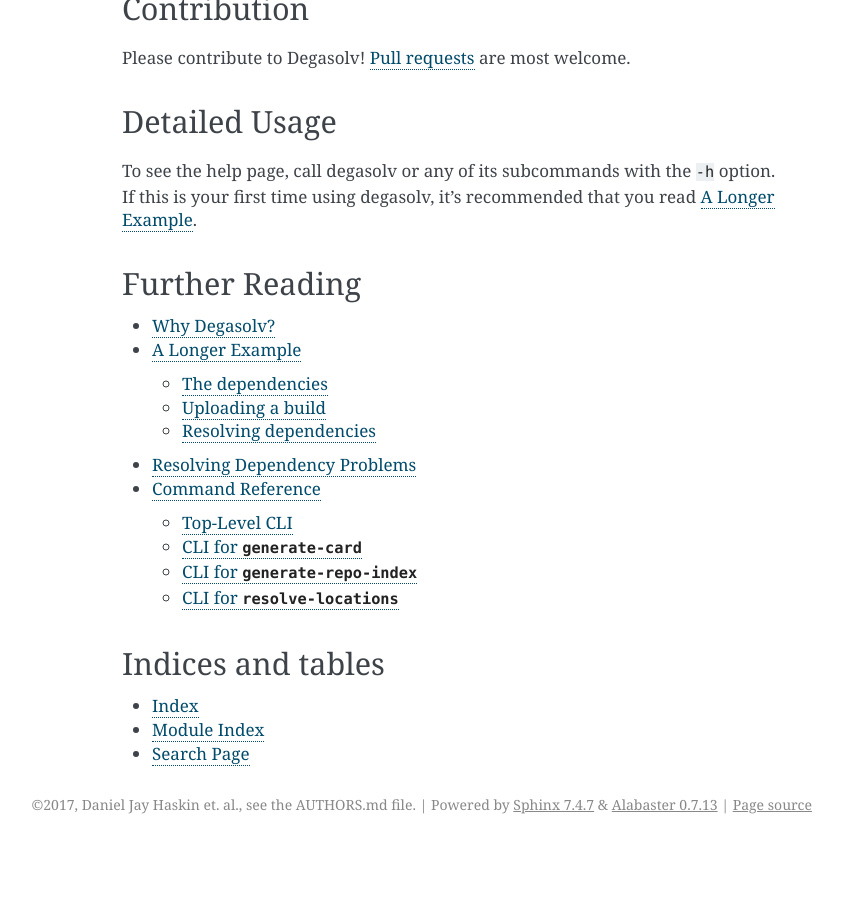
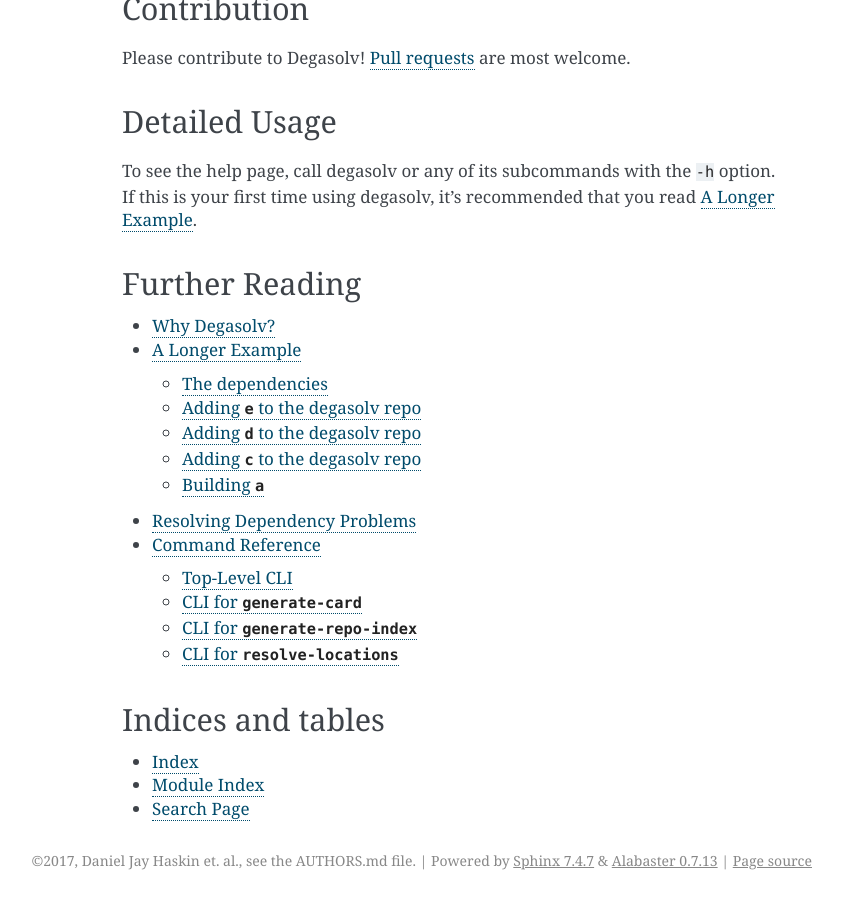
Before and after one commit to djhaskin987/degasolv, a Sphinx documentation site: the page built from docs/index.rst, in a window 1280 px wide and 900 px high, scrolled down 1585 px. Shown: the whole window, without its empty margins (298-1141 px from the left). Built offline with Sphinx 7.4.7, drawn with Linux system fonts in a browser that asks for light colours; before the commit the page ends 2429 px from its top, so only the background shows below that; some of the changed lines change nothing that is shown.

Commit message:
clip; adding lots to longer-example

````diff
--- a/docs/longer-example.rst
+++ b/docs/longer-example.rst
@@ -8,7 +8,7 @@
 part of a build.
 
 Suppose you have your artifacts, all zip files, stored on an
-auto-indexed HTTP server at `http://example.com/repo/`.
+auto-indexed HTTP server at ``http://example.com/repo/``.
 
 The dependencies
 ----------------
@@ -32,135 +32,190 @@
 first have `b`, `c`, `d`, and `e` present in the build directory.
 
 Well, *sort of*. You see, there was a recent breaking change to
-`a`. Where `a@1.9` worked fine with all previous versions of `b`, the
-newer `a@2.1` only works with `b@2.3` or greater. Since the `2.0` line of
-`b` came out, it relies on the newer `c@3.5.2`, and the
-ancient-but-still-used `d`, the only version of which was published as
-`d@0.5`. The last time `d` was touched, the newest version of `e` was
-`1.1`; however, the newer `c@3.5` relies on the fact that `e` must be
-newer than `1.8`. There are three published versions of `e`: `e@1.8`,
-`e@2.1`, and `e@2.4`. Only the `e@1.8` version of `e` is backwards
-compatible with `e@1.1` and so it is the only version which will
+``a``. Where ``a@1.9`` worked fine with all previous versions of
+``b``, the newer ``a@2.1`` only works with `b@2.3` or greater. Since
+the ``2.0`` line of ``b`` came out, it relies on the newer ``c@3.5``,
+and the ancient-but-still-used ``d``, the only version of which was
+published as ``d@0.5``. The last time ``d`` was touched, the newest
+version of ``e`` was ``1.1``; however, the newer ``c@3.5`` relies on
+the fact that ``e`` must be at least at version ``1.8`` or
+newer. There are three published versions of `e`: `e@1.8`, ``e@2.1``,
+and ``e@2.4``. Only the ``e@1.8`` version of ``e`` is backwards
+compatible with ``e@1.1`` and so it is the only version which will
 satisfy all dependencies.
 
 See? THIS is why you use a dependency manager with your builds.
 
-Uploading a build
------------------
+Adding ``e`` to the degasolv repo
+---------------------------------
 
-The first step is to build one of these dependencies. Let's say that
-we have as part of this build already created `e`, at the brand new
-version of `1.8`. We might have a file called `dependable.edn` somewhere
-in our git repository for `e`. It might look like this:
+The first step is to build ``e``, since it is at the bottom of our
+dependency tree. In our example, when we build ``e``, we mean that we
+are generating the file ``e-<version>.zip`` using the source code for
+``e``. Let's say that we have as part of this build already created
+``e``, at the brand new version of ``1.8``. We might have a file
+called ``degasolv.edn`` somewhere in our git repository for ``e``. We
+can use this file to specify options to degasolv, including
+repositories, requirements, etc. of the build. The file will be simple
+for ``e``, though, since ``e`` has no other dependencies. It might
+look like this::
 
-```clojure
-{
-    :id "e"
-    :version "1.8.0"
-    :file-name "e-1.8.0.zip"
-    :requirements []
-}
-```
+  ; filename: degasolv.edn
+  {
+      :id "e"
+      :version "1.8.0"
+  }
 
-We will use this file to update the information of the downstream package repository like this:
+During the build of ``e``, we push the build artifact ``e-1.8.0.zip``
+to the reposerver so that it can be downloaded at
+``https://example.com/repo/e-1.8.0.zip``. Then, we generate a
+``dscard`` file for ``e``. This file will represent ``e`` in a
+degasolv repository. It is done like this::
 
-```clojure
-(spit "new-repo-index.edn"
-  (let [e-information (clojure.edn/read-string (slurp "./dependable.edn"))]
-    (dependable.util/assoc-conj
-      (clojure.edn/read-string
-        (slurp "http://example.com/repo/index.edn"))
-      (:id information)
-      (assoc
-        (dissoc e-information :file-name)
-        :location
-        (str "http://example.com/repo/" (:file-name a-information))))))
-```
+  $ java -jar degasolv-<version>-standalone.jar -c ./degasolv.edn \
+      generate-card \
+      --location "https://example.com/repo/e-1.8.0.zip" \
+      --output-file "e-1.8.0.zip.dscard"
 
-This new file could then be copied up to the HTTP server in place of the old file
-located at `http://example.com/repo/index.edn`.
+Note that it is idiomatic to name the output file after the name of
+the file that the card will be representing in the degasolv
+respository.
 
-So, to summarize:
-  - We've just built the package for `e`.
-  - After we build `e`, we update the repo metadata.
-  - We also upload the file associated
-    with `e` to the repo. In this case, it's `e-1.8.0.zip`.
+This will create a file called ``e-1.8.0.zip.dscard``. You would then
+copy this file up to a server where the degasolv server would reside::
+
+  $ rsync e-1.8.0.zip.dscard user@reposerver:/var/www/repo/
+
+Once the card is added to the repo on the repo server, a command is run on the server
+to generate (or update) a degasolv repository index::
+
+  $ ssh user@reposerver
+  $ cd /var/www/repo
+  $ java -jar ./degasolv-<version>-standalone.jar \
+      generate-repo-index \
+      --search-directory /var/www/repo \
+      --output-file /var/www/repo/index.dsrepo
+
+This file takes all of the package information from all of the
+degasolv card files found under ``/var/www/repo`` and adds it to the
+repository index ``/var/www/repo/index.dsrepo``. Once this is done,
+the package ``e`` is listed as available in the degasolv respository
+index. We can check that the version of ``e`` that we
+put in the degasolv repository made it into the index from any machine
+that can see the ``index.dsrepo`` file on the reposerver, like this::
+
+  $ java -jar ./degasolv-<version>-standalone.jar \
+      query-repo \
+      --repository "https://example.com/repo/index.dsrepo" \
+      --query "e"
+
+Supposing that multiple versions of e is in the repository, its output
+will look like this::
+
+  e==1.8.0 @ https://example.com/repo/e-1.8.0.zip
+  e==2.1.0 @ https://example.com/repo/e-2.1.0.zip
+  e==2.4.0 @ https://example.com/repo/e-2.4.0.zip
+
+We can see that the version of ``e`` we were building, namely
+``1.8.0``, is now in the repository, so we know that the repository
+index has been properly updated.
+
+Adding ``d`` to the degasolv repo
+---------------------------------
+
+In our example, ``d`` is ancient, and not built anymore in our
+environment; however, it is still used in other builds. We will not
+use a ``degasolv.edn`` file for it, because there is nowhere to commit
+such a file to source. We will simply generate a ``dscard`` file for
+it using command line options::
+
+  $ java -jar degasolv-<version>-standalone.jar \
+      generate-card \
+      --id "d" \
+      --version "0.5.0" \
+      --location "https://example.com/repo/d-0.5.0.zip" \
+      --requirement "e>=1.00,<2.0.0" \
+      --output-file "d-0.8.0.zip.dscard"
+
+Note that we can either use command-line options or config file keys
+to specify the information that degasolv needs.
+
+We then copy the newly created ``d-0.5.0.zip.edn`` file up to the
+server and use it to update the repository index in the same way as
+for ``e`` above.
+
+Adding ``c`` to the degasolv repo
+---------------------------------
+
+The ``c`` artifact (zip file) represents a project that is being
+actively built and developed, so we will create a ``degasolv.edn``
+file and commit it to the source repository for ``c``. The build for
+``c`` relies on the ``e`` artifact being present, so we will resolve that
+dependency before we start the build for ``c``. Then, when we
+build the ``c`` project, we will create its corresponding degasolv
+card file as part of the build, like we did with ``e``.
+
+First, we commit its ``degasolv.edn`` file to source code. It might
+look like this::
+
+  ; filename: degasolv.edn
+  {
+      :id "c"
+      :version "3.5.0"
+      :requirements ["e>=1.8.0"]
+      :repositories ["https://example.com/repo/index.dsrepo"]
+  }
+
+As mentioned earlier, ``c`` needs the ``e`` artifact in order to
+build. We'll use ``degasolv`` as part of ``c`` build script to
+download the most recent version fitting the requirement for ``e``
+like this::
+
+  $ java -jar degasolv-<version>-standalone.jar -c ./degasolv.edn \
+      resolve-locations
+
+This command will return output looking something like this::
+
+  e: https://example.com/repo/e-1.8.0.zip
+
+We can use this output in a script to download and unzip the zip file
+so that it can be used as part of the build for ``c`` like this::
+
+  #!/bin/sh
+
+  java -jar degasolv-<version>-standalone.jar -c ./degasolv.edn \
+      resolve-locations | while read pkg
+  do
+    name=$(echo "${pkg}" | awk -F ': ' '{print $1}')
+    url=$(echo "${pkg}" | awk -F ': ' '{print $2}')
+    curl -o ${name}.zip -L ${url}
+    unzip ${name}.zip
+  done
+
+This stanza can be used in a build script to download all of the
+dependencies for ``c`` and unzip them in the current directory.
+
+At the end of the build for ``c``, we can create the degasolv card
+file for ``c`` like this::
+
+  $ java -jar degasolv-<version>-standalone.jar -c ./degasolv.edn \
+      generate-card \
+      --location "https://example.com/repo/c-3.5.0.zip" \
+      --output-file "c-3.5.0.zip.dscard"
+
+Then we upload this file to our http server and use it to update the
+``index.dsrepo`` degasolv repository index file in the same way as
+what we did during the build for ``e``.
 
 Let us now suppose that we have repeated these steps for all packages
-mentioned above, except for the package `a`. The repo's `index.edn`
-file might then look like this:
+mentioned at the beginning of this example, except for the package
+``a`` -- ``e``, ``d``, ``c``, and ``b``.
 
-```clojure
-{
-    "b"
-    [
-        {
-        :id "b"
-        :version "1.7.0"
-        :location "http://example.com/repo/b-1.7.0.zip"
-        :requirements []
-        }
-        {
-        :id "b"
-        :version "2.3.0"
-        :location "http://example.com/repo/b-2.4.0.zip"
-        :requirements [[{:status :present :id "c" :spec [{:relation :greater-equal :version "3.5"}]}]]
-        }
-    ]
-    "c"
-    [
-        {
-        :id "c"
-        :version "2.4.7"
-        :location "http://example.com/repo/c-2.4.7.zip"
-        :requirements []
-        }
-        {
-        :id "c"
-        :version "3.5.0"
-        :requirements [[{:status :present :id "e" :spec [{:relation :greater-equal :version "1.8"}]}]]
-        }
-    ]
-    "d"
-    [
-        {
-        :id "d"
-        :version "0.8.0"
-        :location "http://example.com/repo/d-0.8.0.zip"
-        :requirements [[{:status :present :id "e"
-            :spec [
-              {:relation :greater-equal :version "1.1"}
-              {:relation :less-than :version "2.0"}]}]]
-        }
-    ]
-    "e"
-    [
-        {
-        :id "e"
-        :version "1.8.0"
-        :location "http://exmaple.com/repo/e-1.8.0.zip"
-        :requirements []
-        }
-        {
-        :id "e"
-        :version "2.1.0"
-        :location "http://exmaple.com/repo/e-2.1.0.zip"
-        :requirements []
-        }
-        {
-        :id "e"
-        :version "2.4.0"
-        :location "http://exmaple.com/repo/e-2.4.0.zip"
-        :requirements []
-        }
-    ]
-}
-```
+Building ``a``
+--------------
 
-Resolving dependencies
-----------------------
-
-Now suppose that we are building `a`. In our example, `a` need not be
+Now suppose that we are building ``a``. In our example, the build artifact for
+``a`` need not be
 uploaded to the zip file repository, because `a` represents our final
 product, and will be handed off to Project Management or Ops for later
 release. We don't need it for any other builds, and so (in this
````
